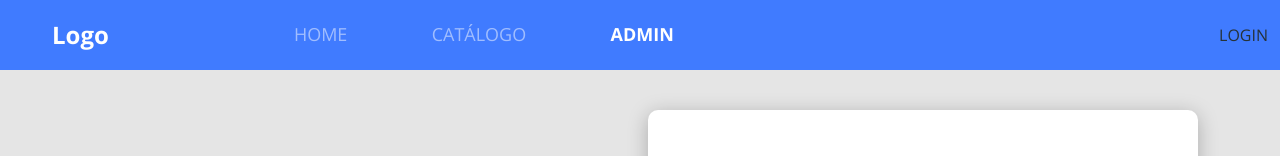
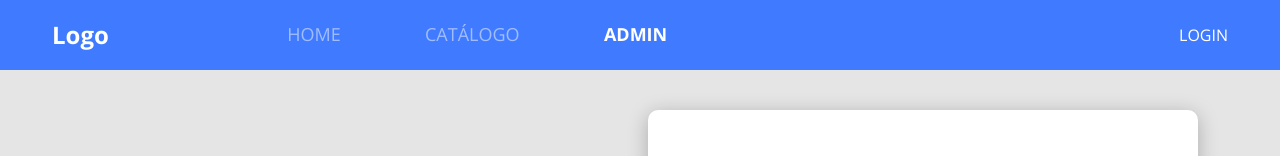
Before and after one commit to linconviana/projeto_react_spring, a React (Create React App) app in the folder frontweb/: page /admin/auth/login in a window 1280 px wide. Shown: the top 156 px of the page. Built offline with nearby package versions, Linux system fonts and the light colour scheme; no server answers.

Commit message:
criado ContextAPI para mudança de state global

```diff
--- a/frontweb/src/App.tsx
+++ b/frontweb/src/App.tsx
@@ -1,11 +1,23 @@
 import "./assets/styles/custom.scss";
 import "./App.css";
 import Routes from "Routes";
-
+import { useState } from "react";
+import { AuthContext, AuthContextData } from "AuthContext";
 
 function App() {
+
+  /* Compartilhar estado global entre os componentes */
+  const [authContextData, setAuthContextData] = useState<AuthContextData>({
+    authenticated: false
+  })
+
   return (
-    <Routes />
+    <>
+      {/* AuthContext.Provider Compartilhar estado global entre os componentes */}
+      <AuthContext.Provider value={{authContextData, setAuthContextData}}>
+        <Routes />
+      </AuthContext.Provider>
+    </>
   );
 }
 
--- /dev/null
+++ b/frontweb/src/AuthContext.ts
@@ -0,0 +1,19 @@
+import { createContext } from "react";
+import { TokenData } from "util/requests";
+
+export type AuthContextData = {
+    authenticated: boolean,
+    tokenData?: TokenData
+}
+
+export type AuthContextType = {
+    authContextData: AuthContextData,
+    setAuthContextData: (authContextData: AuthContextData) => void;
+}
+
+export const AuthContext = createContext<AuthContextType>({
+    authContextData: {
+        authenticated: false
+    },
+    setAuthContextData: () => null
+})
--- a/frontweb/src/components/Navbar/index.tsx
+++ b/frontweb/src/components/Navbar/index.tsx
@@ -1,35 +1,31 @@
 import "./styles.css";
 import "bootstrap/js/src/collapse.js";
 import { Link, NavLink } from "react-router-dom";
-import { getTokenData, isAuthenticated, removeAuthData, TokenData } from "util/requests";
-import { useEffect, useState } from "react";
+import { getTokenData, isAuthenticated, removeAuthData } from "util/requests";
+import { useContext, useEffect } from "react";
 import history from "util/history";
-
-type AuthData = {
-  authenticated: boolean,
-  tokenData?: TokenData
-}
+import { AuthContext } from "AuthContext";
 
 const Navbar = () => {
 
-  const [authData, setAuthData] = useState<AuthData>({authenticated: false})
+  const {authContextData, setAuthContextData} = useContext(AuthContext);
 
   useEffect(() =>{
 
     if(isAuthenticated()){
 
-      setAuthData({
+      setAuthContextData({
         authenticated: true,
         tokenData: getTokenData()
       });
     }
     else{
 
-      setAuthData({
+      setAuthContextData({
         authenticated: false,
       });
     }
-  }, []);
+  }, [setAuthContextData]);
 
 
   const handleLogoutClick = (event: any) => {
@@ -38,7 +34,7 @@
 
     removeAuthData();
 
-    setAuthData({
+    setAuthContextData({
       authenticated: false,
     });
 
@@ -80,12 +76,12 @@
           </ul>
         </div>
 
-        <div>
-          {authData.authenticated
+        <div className="nav-login-logout">
+          {authContextData.authenticated
           ?
             <>
-            <span>{authData.tokenData?.user_name}</span>
-            <a href="#" onClick={handleLogoutClick}>LOGOUT</a>
+              <span className="nav-username">{authContextData.tokenData?.user_name}</span>
+              <Link to="#" onClick={handleLogoutClick}>LOGOUT</Link>
             </>
           :
             <Link to="/admin/auth">LOGIN</Link>
--- a/frontweb/src/components/Navbar/styles.css
+++ b/frontweb/src/components/Navbar/styles.css
@@ -29,3 +29,30 @@
   color: #fff;
   font-weight: 700;
 }
+
+.nav-login-logout{
+  display: none;
+}
+
+.nav-username{
+  display: none;
+}
+
+@media (min-width: 768px){
+  .nav-login-logout{
+    display: block;
+    color: #fff;
+    margin-right: 15px;
+  }
+}
+
+@media (min-width: 992px){
+  .nav-login-logout{
+    margin-right: 40px;
+  }
+
+  .nav-username{
+    display: unset;
+    margin-right: 20px;
+  }
+}
--- a/frontweb/src/pages/Admin/Auth/Login/index.tsx
+++ b/frontweb/src/pages/Admin/Auth/Login/index.tsx
@@ -1,8 +1,9 @@
-import React, { useState } from "react";
+import React, { useContext, useState } from "react";
 import { useForm } from 'react-hook-form';
 import {Link, useHistory} from 'react-router-dom';
 import ButtonIcon from 'components/ButtonIcon';
-import { requestBackendLogin, saveAuthData } from 'util/requests';
+import { getTokenData, requestBackendLogin, saveAuthData } from 'util/requests';
+import { AuthContext } from "AuthContext";
 
 import './styles.css';
 
@@ -12,6 +13,8 @@
 }
 
 const Login = () => {
+
+    const {setAuthContextData} = useContext(AuthContext);
 
     const history = useHistory();
 
@@ -26,6 +29,11 @@
 
             setHasError(false);
 
+            /// :: Mudar state do navbar ao logar.
+            setAuthContextData({
+                authenticated: true,
+                tokenData: getTokenData()
+            })
             /// :: Redirecionar para pagina admin
             history.push('/admin');
         })
```
